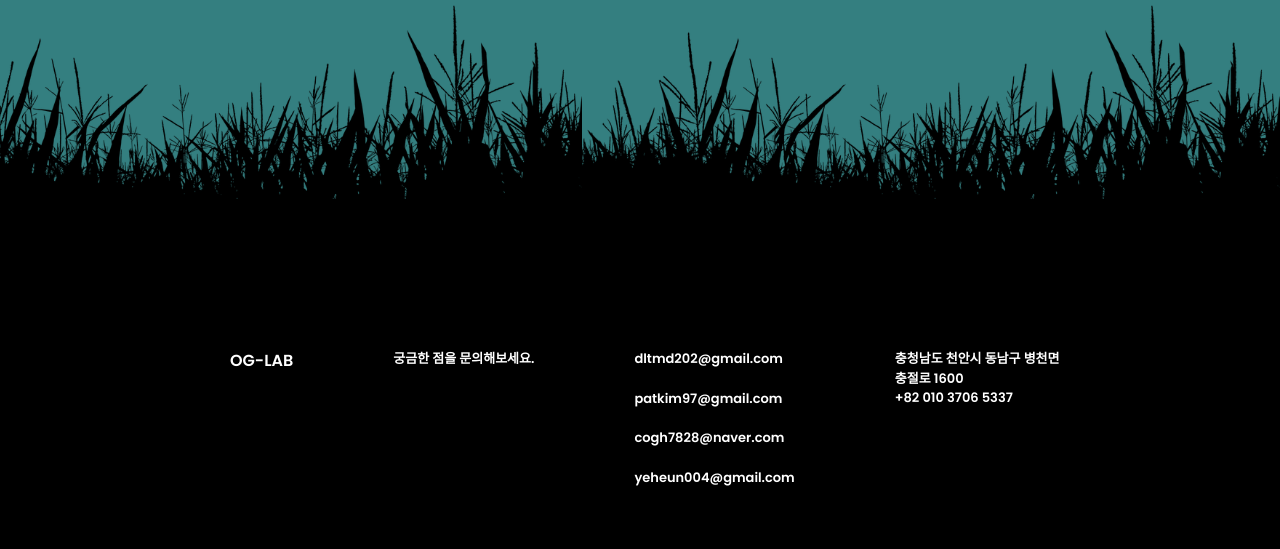
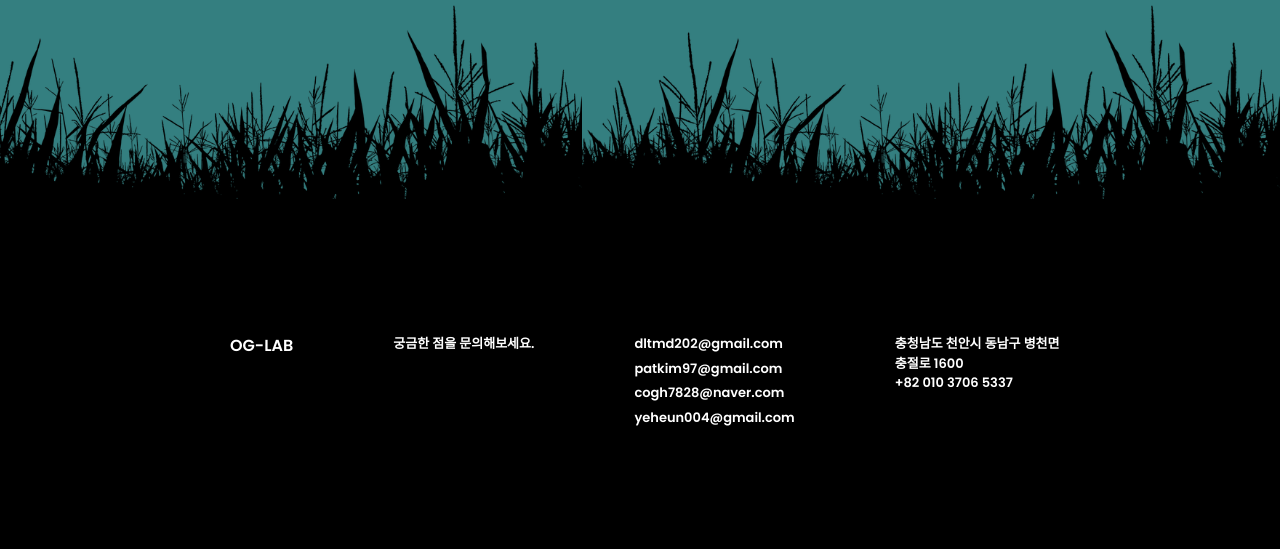
Before and after one commit to Dltmd202/Sharing_knowleadge, a Django app: page / in a window 1280 px wide. Shown: the part 1923-2472 px from the top of the page. Run offline with Django 3.2, Linux system fonts and the light colour scheme.

Commit message:
footer padding 다시 조절

```diff
--- a/home/static/home/css/footer.css
+++ b/home/static/home/css/footer.css
@@ -6,13 +6,13 @@ footer{
 
 .footer-div{
     float: left;
-    margin-left: 50px;
+    margin-left: 10px;
 }
 
 .footer-text{
     color: white;
     font-size: small;
-    padding-top: 20px;
+    padding-top: 5px;
 }
 
 .black{
```
